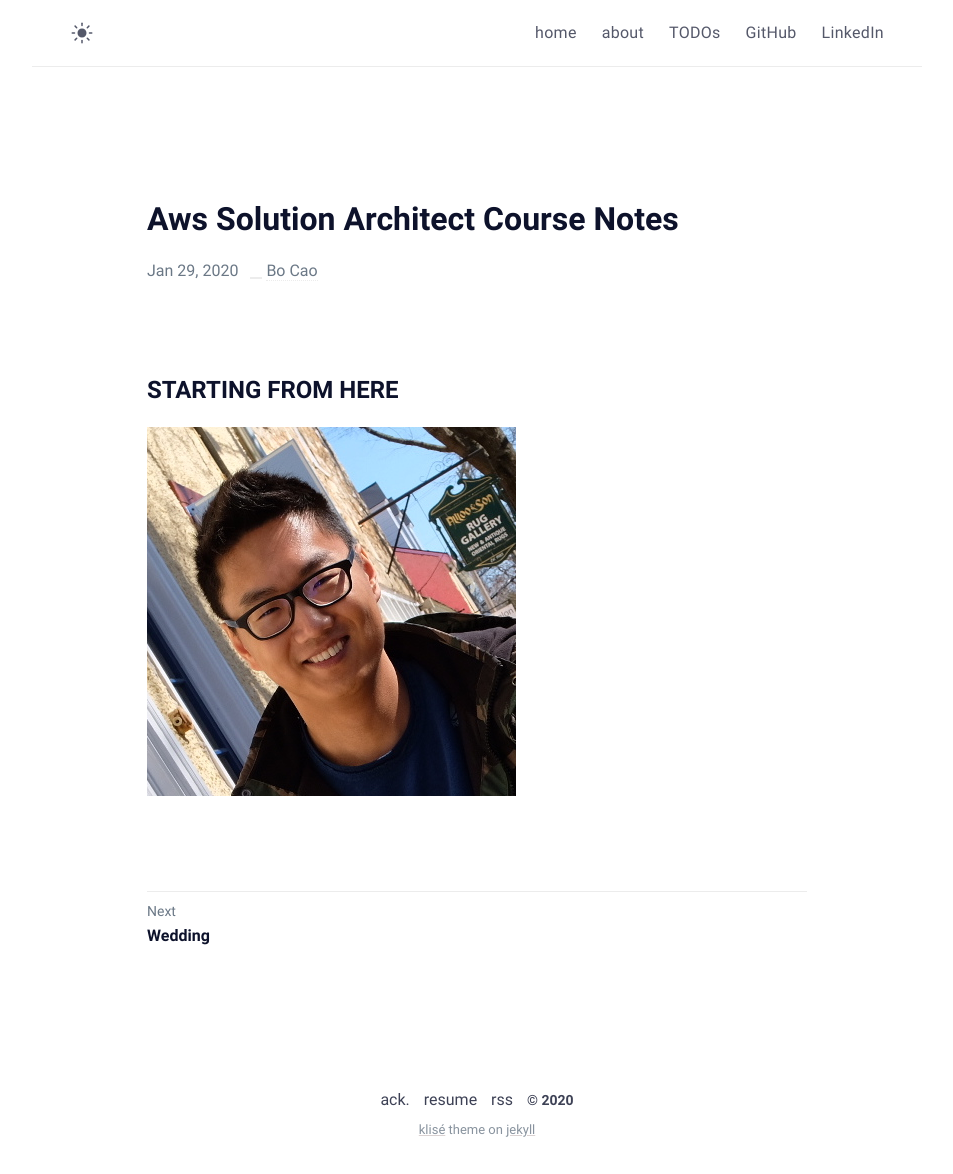
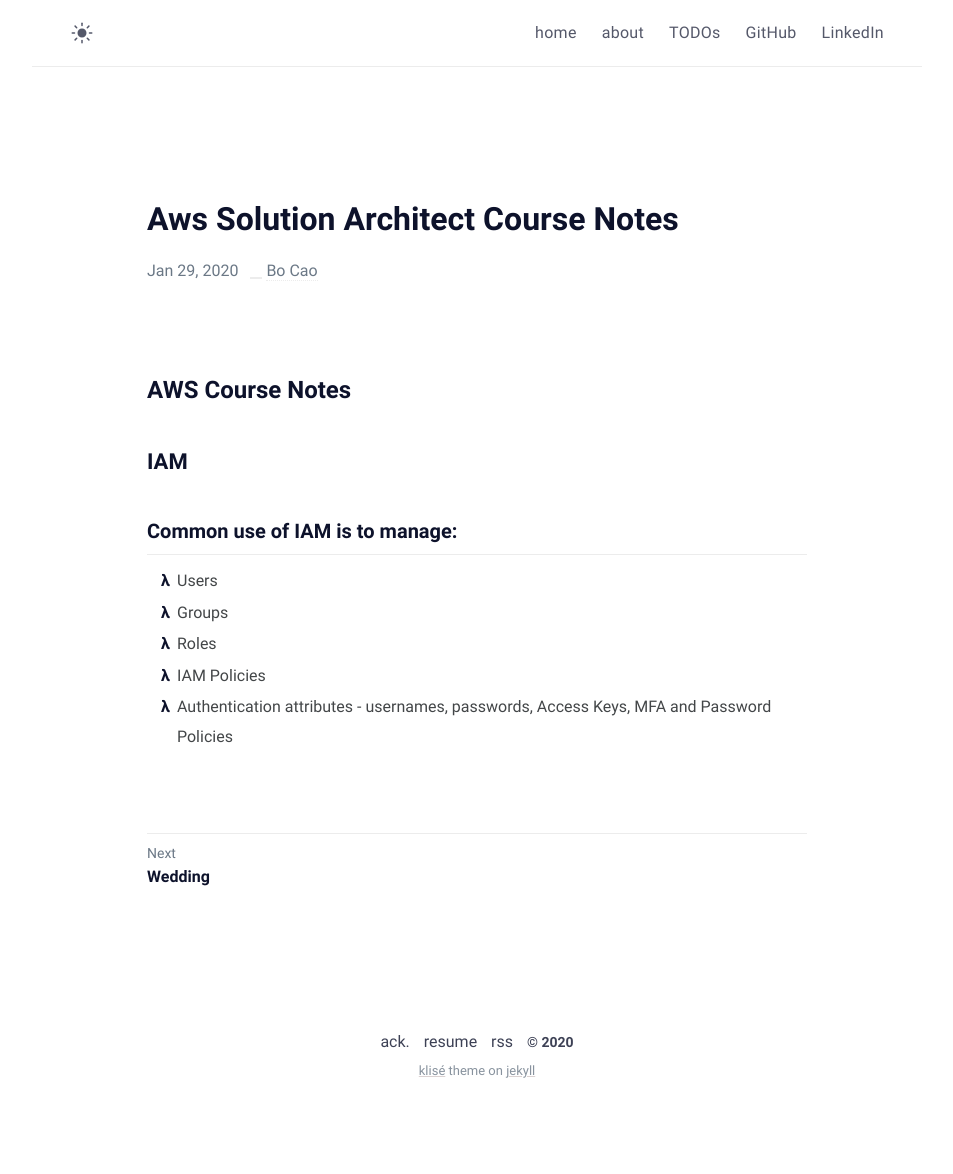
Before and after one commit to oacob1/oacob1.github.io, a Jekyll site: the page built from _posts/AWS-Certified-Solution-Architect-Professional/2020-01-29-AWS-Solution-Architect-Course-Notes.md, in a window 1280 px wide. Shown: the whole page, without its empty margins (163-1116 px from the left). Built offline with Jekyll 4.4.1, drawn with Linux system fonts in a browser that asks for light colours; after the commit the page ends 1115 px from its top, so only the background shows below that.

Commit message:
test new post

```diff
--- a/_posts/AWS-Certified-Solution-Architect-Professional/2020-01-29-AWS-Solution-Architect-Course-Notes.md
+++ b/_posts/AWS-Certified-Solution-Architect-Professional/2020-01-29-AWS-Solution-Architect-Course-Notes.md
@@ -1,4 +1,12 @@
 
-# STARTING FROM HERE
+# AWS Course Notes
 
-![My helpful screenshot](/assets/img/avatar.png)
+<!-- ![My helpful screenshot](/assets/img/avatar.png) -->
+
+## IAM
+### Common use of **IAM** is to manage:
+- Users
+- Groups
+- Roles
+- IAM Policies
+- Authentication attributes - usernames, passwords, Access Keys, MFA and Password Policies
```
